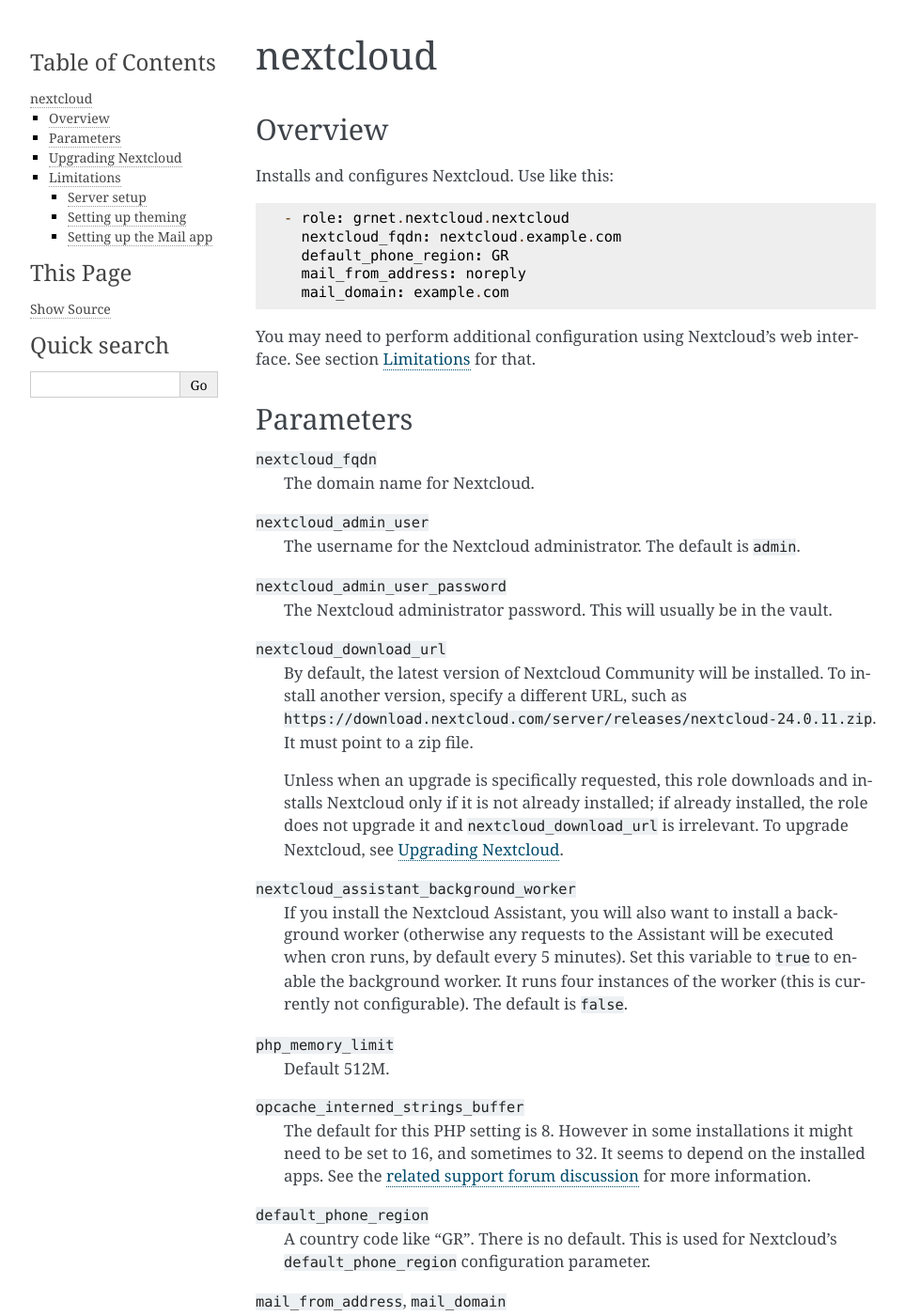
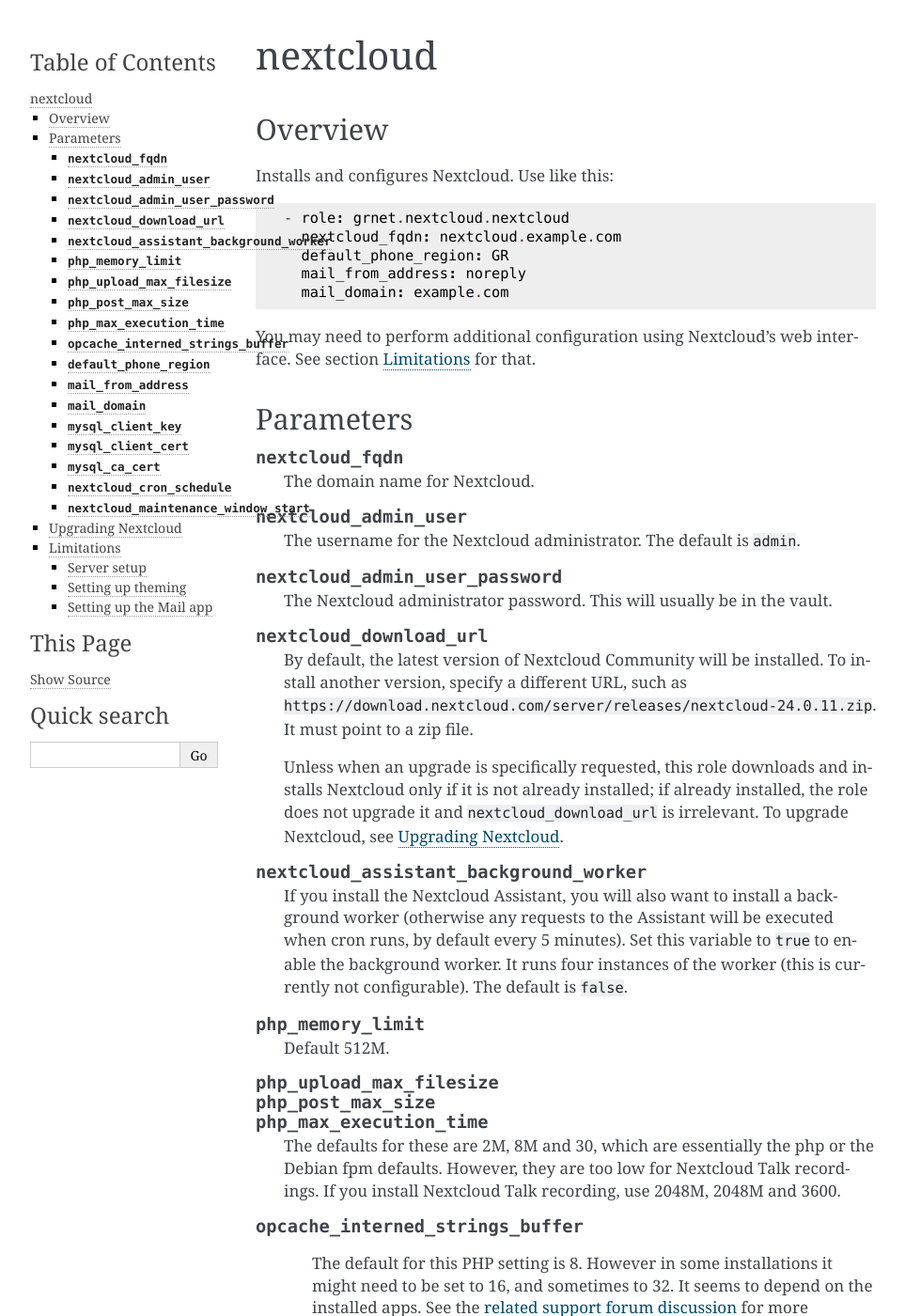
Before and after one commit to grnet/team-collaboration-toolkit, a Sphinx documentation site: the page built from docs/nextcloud/nextcloud.rst, in a window 1280 px wide and 1400 px high. Shown: the whole window at 94% size, without its empty margins (148-1111 px from the left). Built offline with Sphinx 7.4.7, drawn with Linux system fonts in a browser that asks for light colours.

Commit message:
Add Nextcloud Talk Recording service

```diff
--- a/docs/index.rst
+++ b/docs/index.rst
@@ -18,7 +18,7 @@ A collection of modules to set up team collaboration software on Debian.
    nextcloud/faq
    nextcloud/nextcloud
    nextcloud/collabora
-   nextcloud/talk_hpb
+   nextcloud/talk
 
 .. toctree::
    :maxdepth: 1
--- a/docs/nextcloud/nextcloud.rst
+++ b/docs/nextcloud/nextcloud.rst
@@ -21,85 +21,109 @@ interface. See section :ref:`nextcloud_limitations` for that.
 Parameters
 ==========
 
-``nextcloud_fqdn``
-  The domain name for Nextcloud.
+.. data:: nextcloud_fqdn
 
-``nextcloud_admin_user``
-  The username for the Nextcloud administrator. The default is
-  ``admin``.
+   The domain name for Nextcloud.
 
-``nextcloud_admin_user_password``
-  The Nextcloud administrator password. This will usually be in the
-  vault.
+.. data:: nextcloud_admin_user
 
-``nextcloud_download_url``
-  By default, the latest version of Nextcloud Community will be
-  installed. To install another version, specify a different URL, such
-  as
-  ``https://download.nextcloud.com/server/releases/nextcloud-24.0.11.zip``.
-  It must point to a zip file.
+   The username for the Nextcloud administrator. The default is
+   ``admin``.
 
-  Unless when an upgrade is specifically requested, this role downloads
-  and installs Nextcloud only if it is not already installed; if already
-  installed, the role does not upgrade it and ``nextcloud_download_url``
-  is irrelevant. To upgrade Nextcloud, see :ref:`upgrading_nextcloud`.
+.. data:: nextcloud_admin_user_password
 
-``nextcloud_assistant_background_worker``
-  If you install the Nextcloud Assistant, you will also want to install a
-  background worker (otherwise any requests to the Assistant will be
-  executed when cron runs, by default every 5 minutes). Set this
-  variable to ``true`` to enable the background worker. It runs four
-  instances of the worker (this is currently not configurable). The
-  default is ``false``.
+   The Nextcloud administrator password. This will usually be in the
+   vault.
 
-``php_memory_limit``
-  Default 512M.
+.. data:: nextcloud_download_url
 
-``opcache_interned_strings_buffer``
-  The default for this PHP setting is 8. However in some installations
-  it might need to be set to 16, and sometimes to 32. It seems to depend
-  on the installed apps. See the `related support forum discussion`_ for
-  more information.
+   By default, the latest version of Nextcloud Community will be
+   installed. To install another version, specify a different URL, such
+   as
+   ``https://download.nextcloud.com/server/releases/nextcloud-24.0.11.zip``.
+   It must point to a zip file.
+
+   Unless when an upgrade is specifically requested, this role downloads
+   and installs Nextcloud only if it is not already installed; if already
+   installed, the role does not upgrade it and ``nextcloud_download_url``
+   is irrelevant. To upgrade Nextcloud, see :ref:`upgrading_nextcloud`.
+
+.. data:: nextcloud_assistant_background_worker
+
+   If you install the Nextcloud Assistant, you will also want to install a
+   background worker (otherwise any requests to the Assistant will be
+   executed when cron runs, by default every 5 minutes). Set this
+   variable to ``true`` to enable the background worker. It runs four
+   instances of the worker (this is currently not configurable). The
+   default is ``false``.
+
+.. data:: php_memory_limit
+
+   Default 512M.
+
+.. data:: php_upload_max_filesize
+   php_post_max_size
+   php_max_execution_time
+
+   The defaults for these are 2M, 8M and 30, which are essentially the
+   php or the Debian fpm defaults. However, they are too low for
+   Nextcloud Talk recordings.  If you install Nextcloud Talk recording,
+   use 2048M, 2048M and 3600.
+
+.. data:: opcache_interned_strings_buffer
+
+   The default for this PHP setting is 8. However in some installations
+   it might need to be set to 16, and sometimes to 32. It seems to depend
+   on the installed apps. See the `related support forum discussion`_ for
+   more information.
 
   .. _related support forum discussion: https://help.nextcloud.com/t/nextcloud-23-02-opcache-interned-strings-buffer/134007/4
 
-``default_phone_region``
-  A country code like "GR". There is no default. This is used for
-  Nextcloud's ``default_phone_region`` configuration parameter.
+.. data:: default_phone_region
 
-``mail_from_address``, ``mail_domain``
-  The email address from which email notifications from Nextcloud appear
-  to be sent. For example, to use ``noreply@example.com``, specify
-  ``mail_from_address=noreply`` and ``mail_domain=example.com``.
+   A country code like "GR". There is no default. This is used for
+   Nextcloud's ``default_phone_region`` configuration parameter.
 
-  These settings are those that can be set in the web interface, under
-  Basic settings, Email server. This role will overwrite these settings
-  whenever Ansible is run.
+.. data:: mail_from_address
+   mail_domain
 
-  It will always use localhost port 25 as the smarthost, without
-  authentication and without encryption. For this to work, use Ansible
-  role mail_satellite_.
+   The email address from which email notifications from Nextcloud appear
+   to be sent. For example, to use ``noreply@example.com``, specify
+   ``mail_from_address=noreply`` and ``mail_domain=example.com``.
+
+   These settings are those that can be set in the web interface, under
+   Basic settings, Email server. This role will overwrite these settings
+   whenever Ansible is run.
+
+   It will always use localhost port 25 as the smarthost, without
+   authentication and without encryption. For this to work, use Ansible
+   role mail_satellite_.
 
   .. _mail_satellite: https://aptikogeneral.readthedocs.io/en/latest/mail_satellite.html
 
-``mysql_client_key``, ``mysql_client_cert``, ``mysql_ca_cert``
-  By default, these parameters are empty. In this case, Nextcloud
-  connects to MySQL without TLS. If they have values, they must be
-  pathnames (in the Ansible controller) from which the keys and
-  certificates are taken and installed in the Nextcloud server. In this
-  case, Nextcloud is configured to connect to MySQL with TLS.
+.. data:: mysql_client_key
+   mysql_client_cert
+   mysql_ca_cert
 
-  Either all three must be empty, or all three must have a value.
+   By default, these parameters are empty. In this case, Nextcloud
+   connects to MySQL without TLS. If they have values, they must be
+   pathnames (in the Ansible controller) from which the keys and
+   certificates are taken and installed in the Nextcloud server. In this
+   case, Nextcloud is configured to connect to MySQL with TLS.
 
-``nextcloud_cron_schedule``
-  How often to run Nextcloud's ``cron.php`` (which, e.g., sends
-  notifications to users). It must be in the format accepted by
-  ``cron``. The default is ``*/5 * * * *``.
+   Either all three must be empty, or all three must have a value.
 
-``nextcloud_maintenance_window_start``
-  The start time, as an integer hour, in UTC, when cron is allowed to
-  perform non-time-critical tasks. (The end time is four hours later.)
-  The default is 1, i.e. 01:00 UTC.
+.. data:: nextcloud_cron_schedule
+
+   How often to run Nextcloud's ``cron.php`` (which, e.g., sends
+   notifications to users). It must be in the format accepted by
+   ``cron``. The default is ``*/5 * * * *``.
+
+.. data:: nextcloud_maintenance_window_start
+
+   The start time, as an integer hour, in UTC, when cron is allowed to
+   perform non-time-critical tasks. (The end time is four hours later.)
+   The default is 1, i.e. 01:00 UTC.
 
 .. _upgrading_nextcloud:
 
```
Also changed, not shown: docs/nextcloud/talk.rst (added, +180 -0 lines), docs/nextcloud/talk_hpb.rst (deleted, +0 -115 lines), 8 other files.
